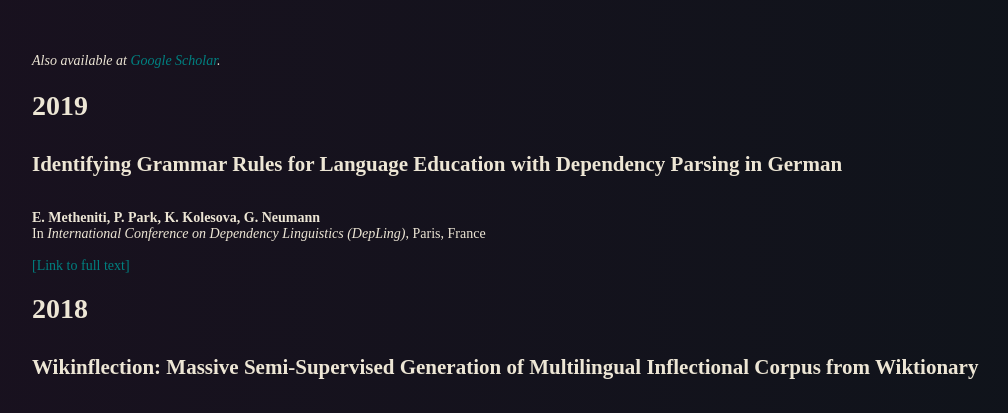
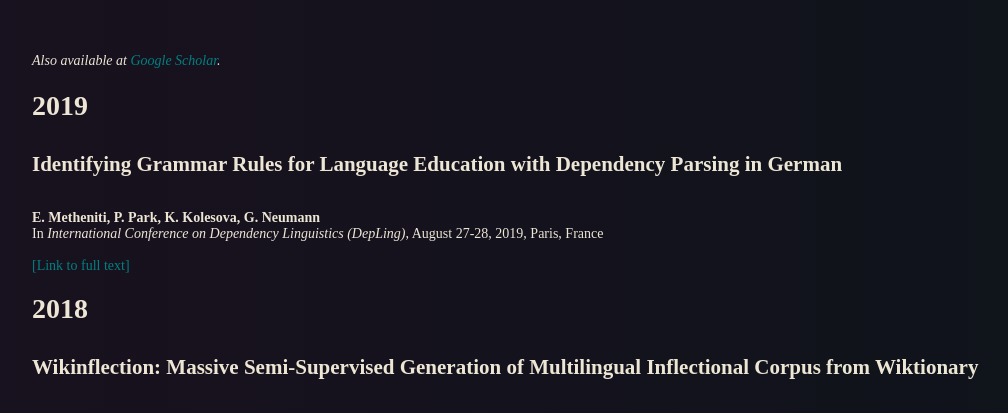
Before and after one commit to lenakmeth/lenakmeth.github.io, a Jekyll site: the page built from publications.html, in a window 1280 px wide. Shown: the top 413 px of the page, without its empty margins (68-1076 px from the left). Built offline with Jekyll 4.4.1, drawn with Linux system fonts in a browser that asks for light colours.

```diff
--- a/publications.html
+++ b/publications.html
@@ -12,7 +12,7 @@
 <h1>2019</h1>
 
 <ul>
-    <li><h2>Identifying Grammar Rules for Language Education with Dependency Parsing in German</h2><br/><strong>E. Metheniti, P. Park, K. Kolesova, G. Neumann</strong><br />In <em>International Conference on Dependency Linguistics (DepLing)</em>, Paris, France<br /><br /><a href="https://syntaxfest.github.io/syntaxfest19/proceedings/papers/paper_19.pdf">[Link to full text]</a></li>
+    <li><h2>Identifying Grammar Rules for Language Education with Dependency Parsing in German</h2><br/><strong>E. Metheniti, P. Park, K. Kolesova, G. Neumann</strong><br />In <em>International Conference on Dependency Linguistics (DepLing)</em>, August 27-28, 2019, Paris, France<br /><br /><a href="https://syntaxfest.github.io/syntaxfest19/proceedings/papers/paper_19.pdf">[Link to full text]</a></li>
 </ul>
 
 <h1>2018</h1>
```
